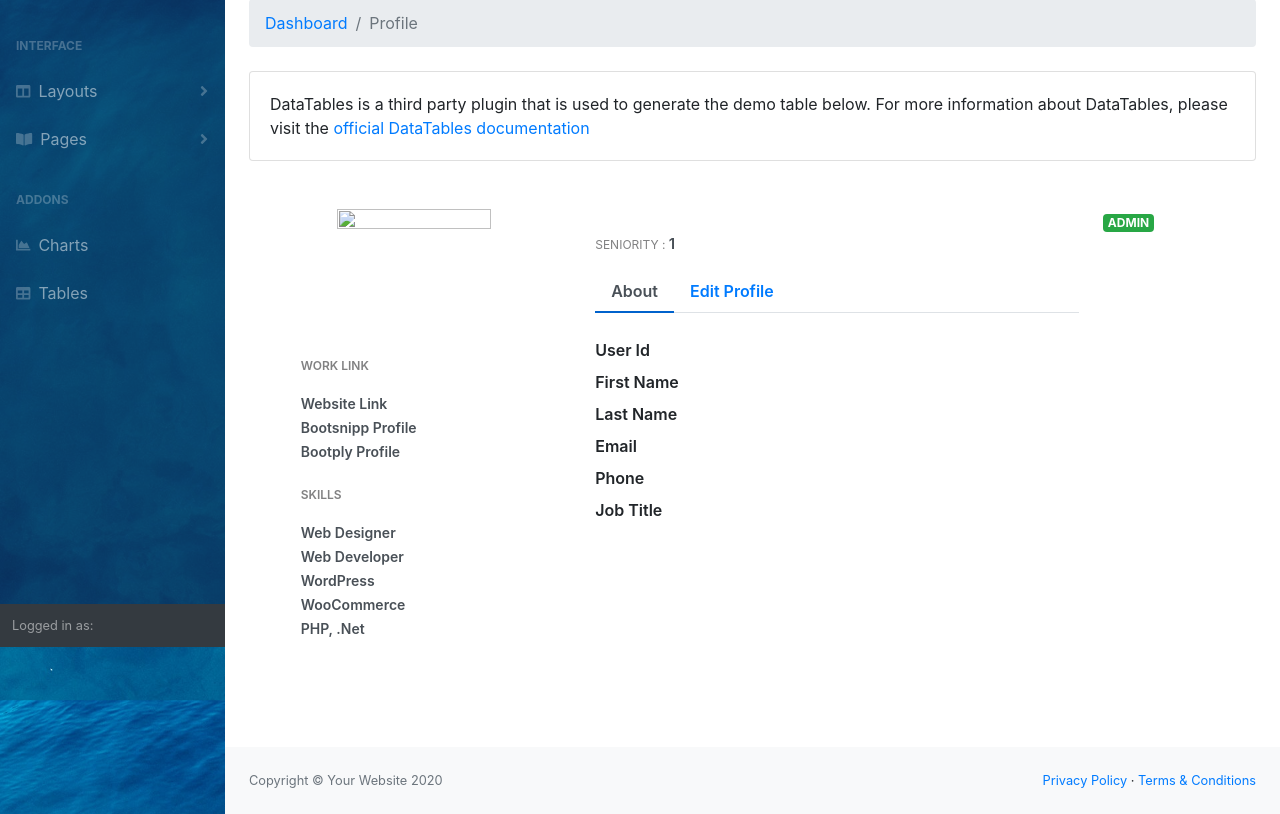
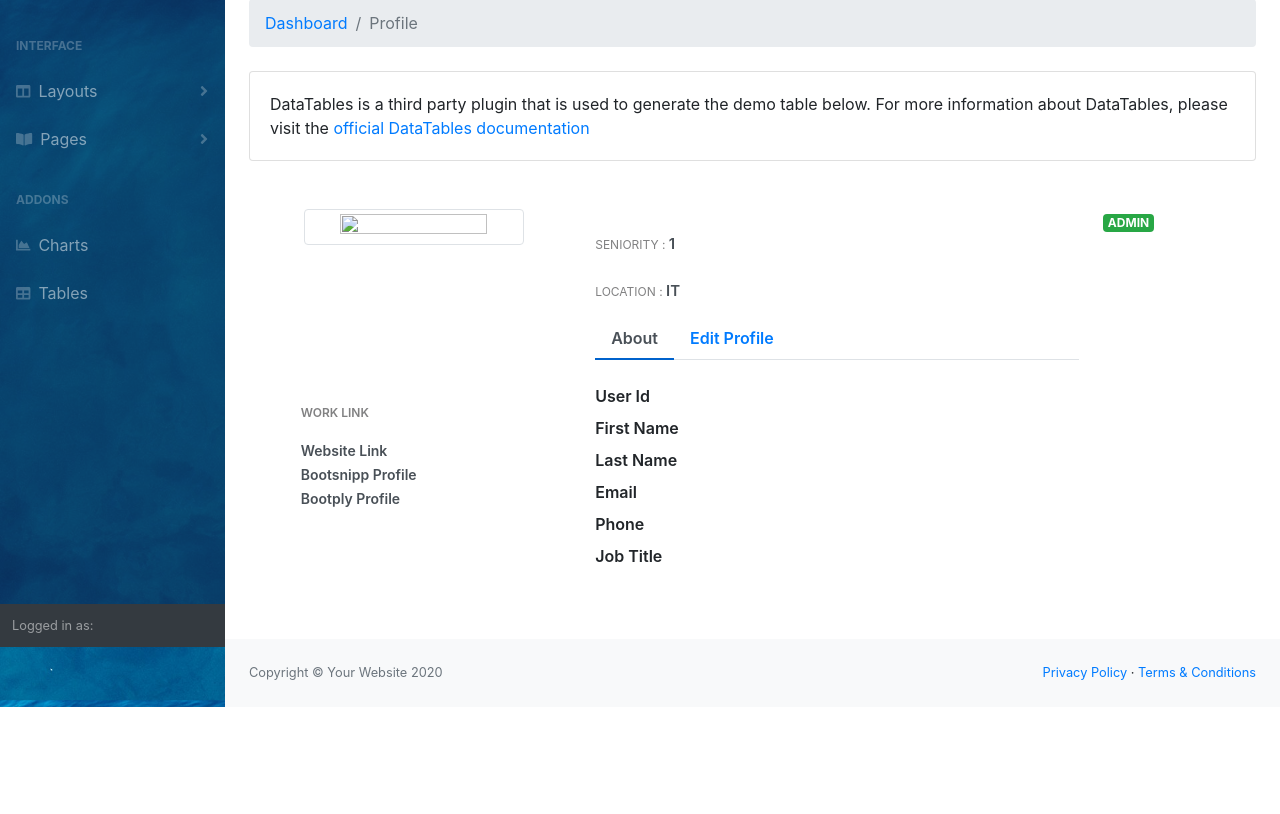
Before and after one commit to tommydemarco/CodingCommerce-Django, a Django app: template templates/accounts/profile.html in a window 1280 px wide. Shown: the part 153-967 px from the top of the page. After the commit the page ends 860 px from the top, so only its background shows below. Run offline with Django 3.2, Linux system fonts and the light colour scheme; the template is opened without the code that fills it, so the values that code supplies are empty; some libraries are stand-ins or nearby versions.

Commit message:
Profile page adjustments (layout, image upload)

```diff
--- a/applications/accounts/views.py
+++ b/applications/accounts/views.py
@@ -15,8 +15,8 @@ from .forms import UserProfileUpdateForm, UserUpdateForm
 @login_required
 def profile(request):
     if request.method == 'POST':
-        p_form = UserProfileUpdateForm(request.POST, instance=request.user.userprofile)
-        u_form = UserUpdateForm(request.POST, request.FILES, instance=request.user)
+        p_form = UserProfileUpdateForm(request.POST, request.FILES, instance=request.user.userprofile)
+        u_form = UserUpdateForm(request.POST, instance=request.user)
         if p_form.is_valid() and u_form.is_valid():
             p_form.save()
             u_form.save()
--- a/templates/accounts/profile.html
+++ b/templates/accounts/profile.html
@@ -37,6 +37,7 @@
                     <img
                       src="{{ user.userprofile.avatar.url }}"
                       alt=""
+                      class="rounded mb-2 img-thumbnail"
                     />
 
                   </div>
@@ -46,6 +47,7 @@
                     <h5>{{ user.userprofile.first_name }} {{ user.userprofile.last_name }}</h5>
                     <h6>{{ user.userprofile.job_title }}</h6>
                     <p class="proile-rating">SENIORITY : <span>1</span></p>
+                    <p class="proile-rating">LOCATION : <span>IT</span></p>
                     <ul class="nav nav-tabs" id="myTab" role="tablist">
                       <li class="nav-item">
                         <a
@@ -85,12 +87,6 @@
                     <a href="">Website Link</a><br />
                     <a href="">Bootsnipp Profile</a><br />
                     <a href="">Bootply Profile</a>
-                    <p>SKILLS</p>
-                    <a href="">Web Designer</a><br />
-                    <a href="">Web Developer</a><br />
-                    <a href="">WordPress</a><br />
-                    <a href="">WooCommerce</a><br />
-                    <a href="">PHP, .Net</a><br />
                   </div>
                 </div>
                 <div class="col-md-7">
@@ -171,6 +167,8 @@
                 </div>
               </div>
           </div>
+
+
       </main>
 
       <!-- FOOTER -->
```
Also changed, not shown: applications/accounts/forms.py (+10 -0 lines), applications/accounts/models.py (+11 -1 lines).
